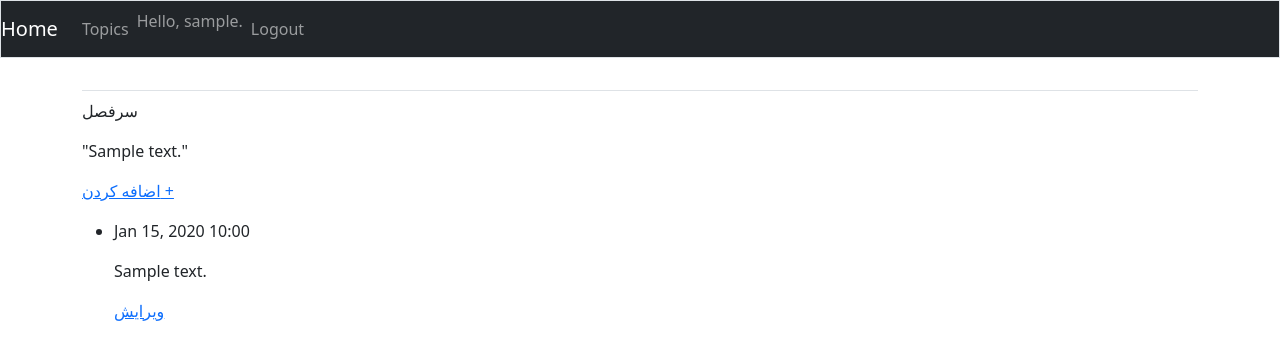
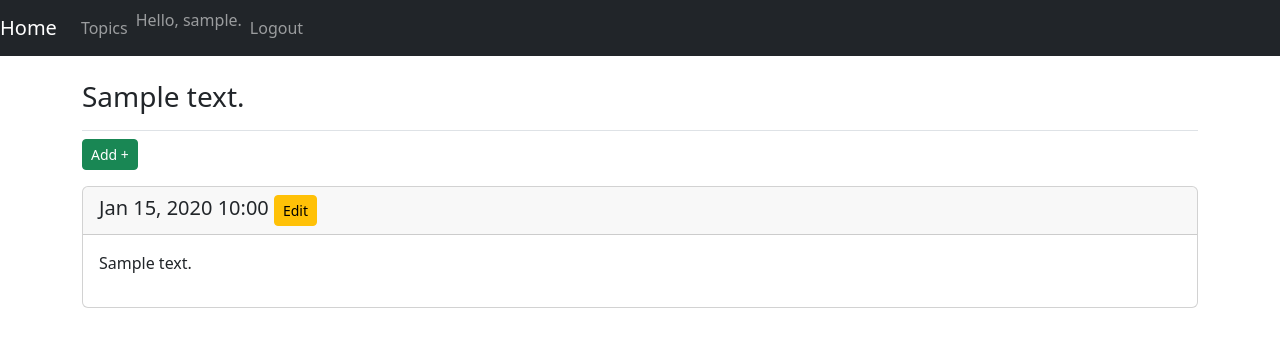
Before and after one commit to siak021/django_project, a Django app: page /topics/1/ in a window 1280 px wide. Shown: the top 360 px of the page. Run offline with Django 5.2, Linux system fonts and the light colour scheme; a user stored in the database is signed in; tables that the repository leaves empty hold one stand-in row (values such as "Sample post"); some libraries are stand-ins or nearby versions.

Commit message:
styling topic and topics with bootstrap5

```diff
--- a/app1/templates/app1/base.html
+++ b/app1/templates/app1/base.html
@@ -9,8 +9,8 @@
         {% bootstrap_javascript %}
     </head>
     <body>
-        <nav class="navbar navbar-expand-md navbar-dark bg-dark mb-4 border">
-            <a class="navbar-brand" href="{% url 'app1:index' %}">Home</a>
+        <nav class="navbar navbar-expand-md navbar-dark bg-dark mb-4">
+            <a class="navbar-brand"" href="{% url 'app1:index' %}">Home</a>
             <button class="navbar-toggler" type="button" data-toggle="collapse" data-target="#navbarCollapse" aria-controls="navbarCollapse" aria-expanded="false" aria-label="Toggle navigation">
                 <span class="navbar-togglero-icon"></span>
             </button>
--- a/app1/templates/app1/topic.html
+++ b/app1/templates/app1/topic.html
@@ -1,23 +1,28 @@
 
 {% extends "app1/base.html" %}
 
+{% block page_header %}
+    <h3>{{topic}}</h3>
+{% endblock page_header %}
+
 {% block content %}
-   <p>سرفصل</p>
-   <p>"{{topic}}"</p>
+
    <p>
-    <a href="{% url 'app1:new_entrie' topic.id %}">اضافه کردن +</a>
+    <a href="{% url 'app1:new_entrie' topic.id %}" class="btn btn-sm btn-success">Add +</a>
    </p>
-   <ul>
-        {% for entry in entries %}
-            <li>
-                <p>{{ entry.date_added|date:'M d, Y H:i' }}</p>
-                <p>{{ entry.text|linebreaks }}</p>
-                <p>
-                    <a href="{% url 'app1:edit_entry' entry.id %}">ویرایش</a>
-                </p>
-            </li>
-        {% empty %}
-            <li> جزئیاتی برای نمایش وجود ندارد </li>
-        {% endfor %}
-   </ul>
+    {% for entry in entries %}
+        <div class="card mb3">
+                <h5 class="card-header">
+                    {{ entry.date_added|date:'M d, Y H:i' }}
+                    <small>
+                        <a href="{% url 'app1:edit_entry' entry.id %}" class="btn btn-sm btn-warning">Edit</a>
+                    </small>
+                </h5>
+                <div class="card-body">
+                    {{ entry.text|linebreaks }}
+                </div>
+        </div>
+    {% empty %}
+        <li> جزئیاتی برای نمایش وجود ندارد </li>
+    {% endfor %}
 {% endblock content %}
```
Also changed, not shown: app1/templates/app1/topics.html (+8 -5 lines).
